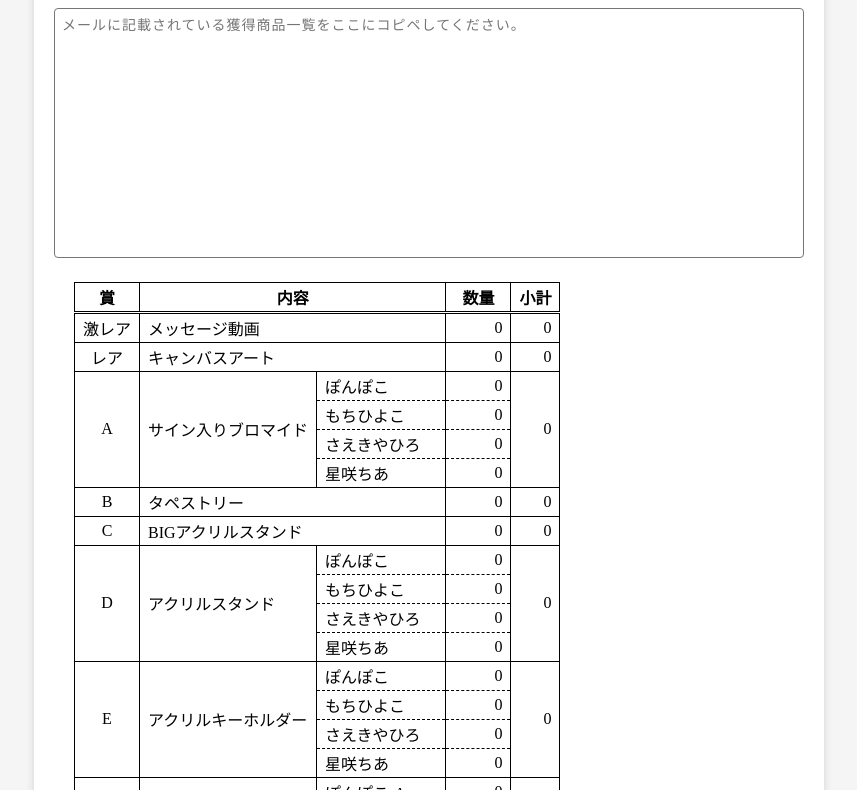
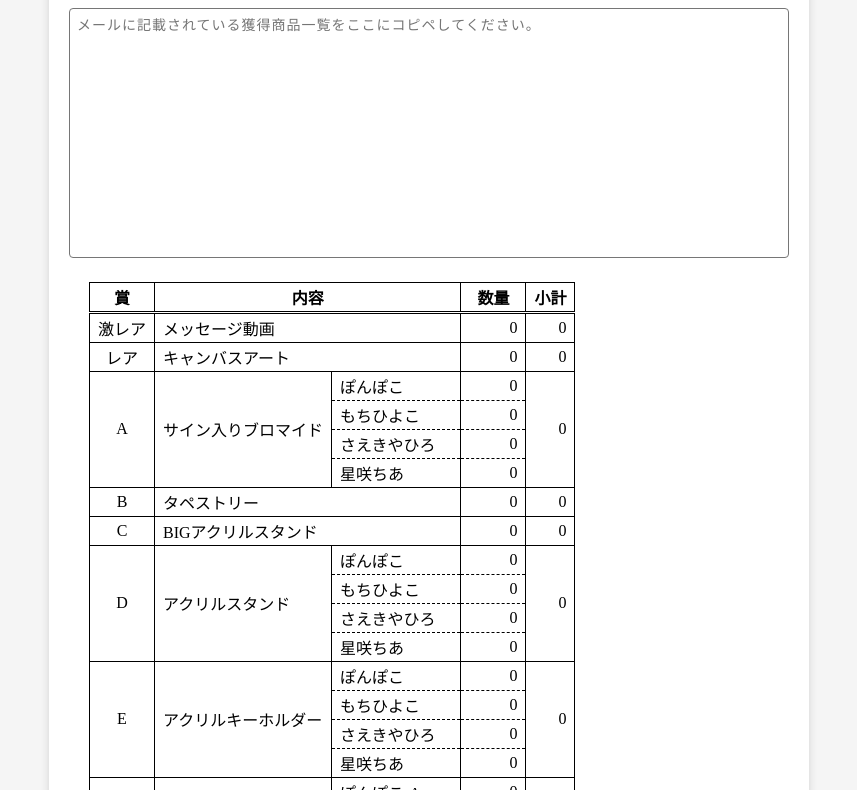
Before and after one commit to szkGu/ttt-webpon, a plain HTML site: page docs/index.html in a window 1280 px wide. Shown: the part 101-891 px from the top of the page, without its empty margins (211-1068 px from the left). Drawn offline with nearby package versions, Linux system fonts and the light colour scheme.

Commit message:
update content width

```diff
--- a/docs/css/style.css
+++ b/docs/css/style.css
@@ -56,8 +56,7 @@ td {
 .container {
     background-color : white;
     box-shadow: 0 0 8px lightgray;
-    width: 80%;
-    width: 750px;
+    width: 720px;
     padding: 20px;
     margin: 0 auto;
 }
```
